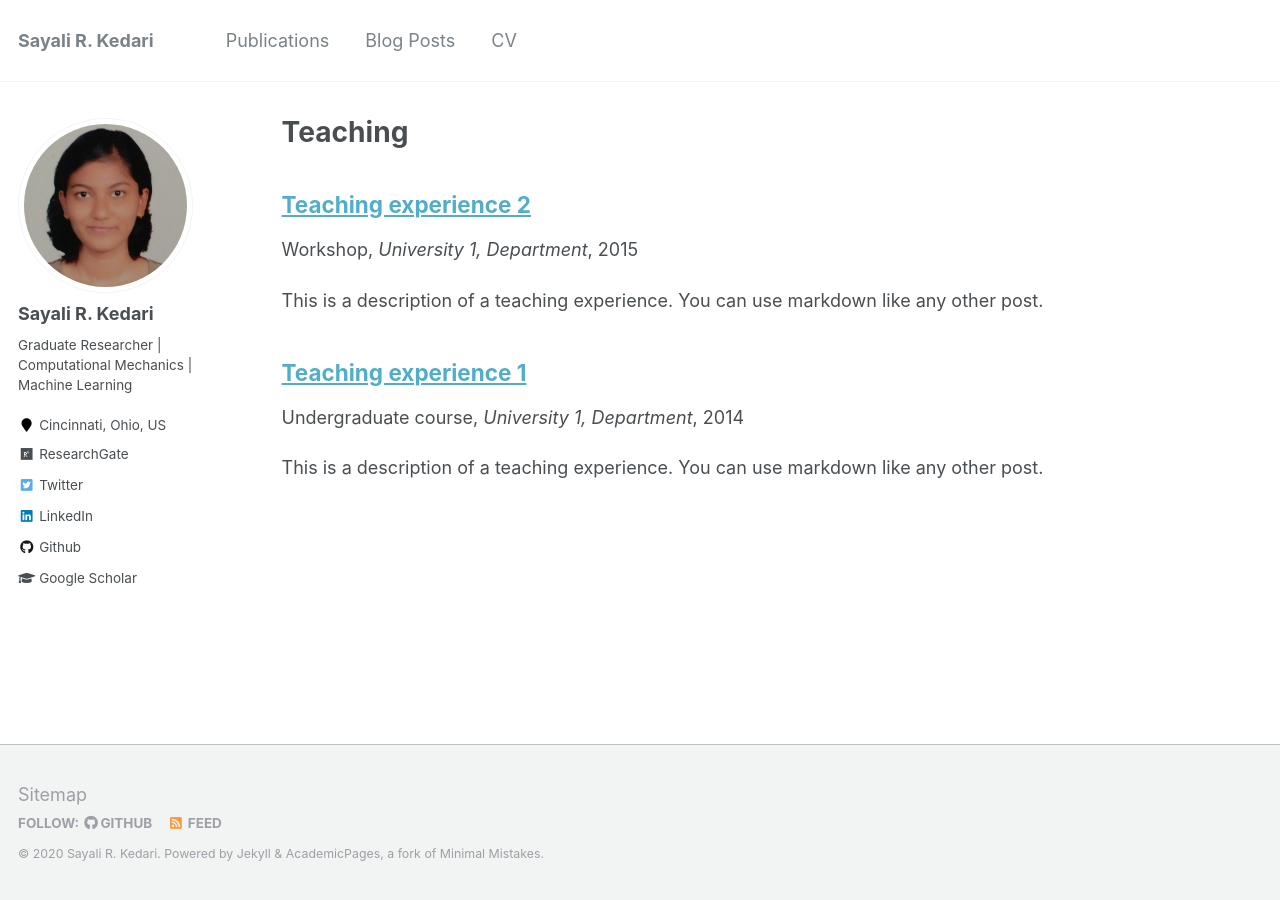
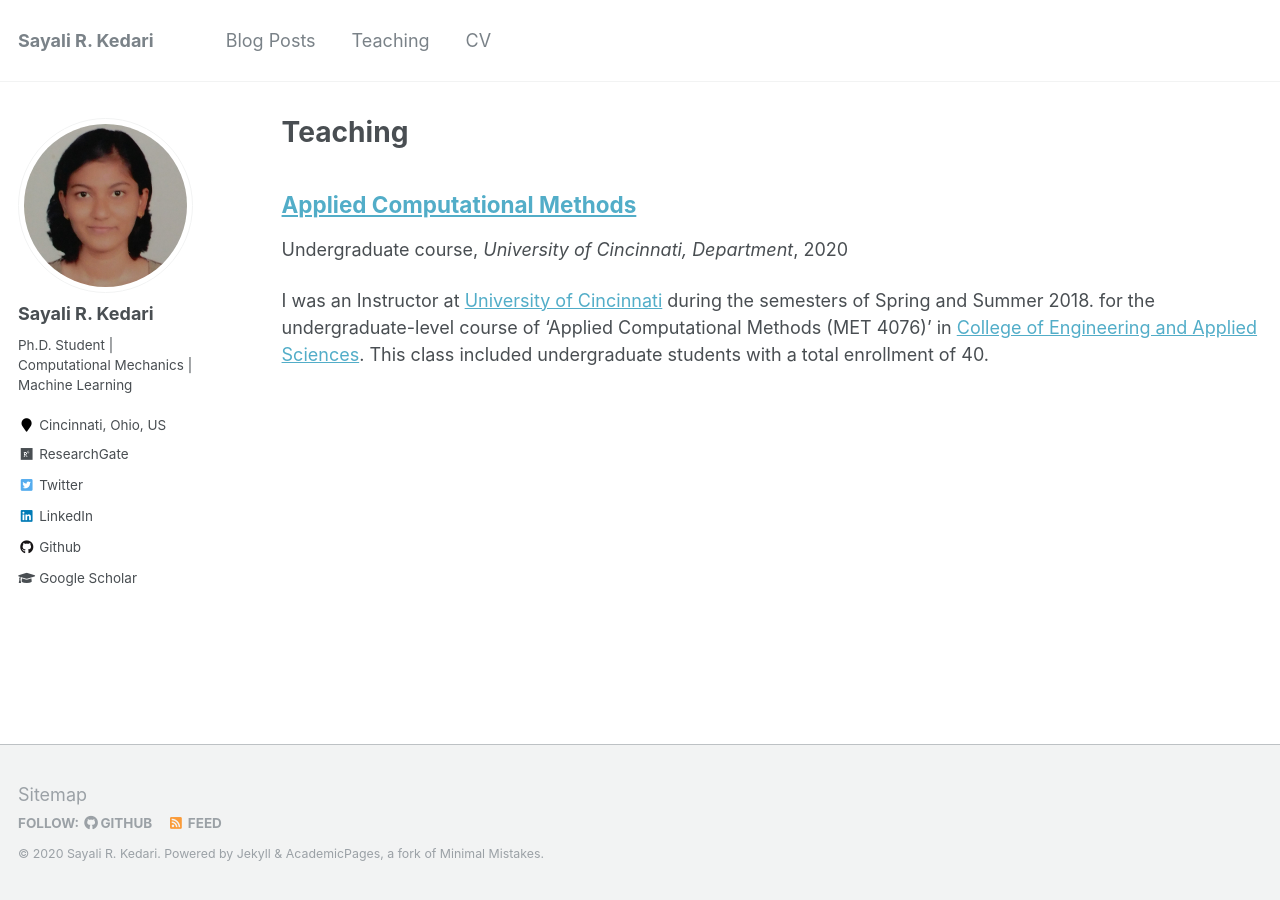
Before and after one commit to sayalirked/sayalirked.github.io, a Jekyll site: the page built from _pages/teaching.html, in a window 1280 px wide. Built offline with Jekyll 4.4.1, drawn with Linux system fonts in a browser that asks for light colours.

Commit message:
add 2018-springsummer-teach1.md

```diff
--- a/_config.yml
+++ b/_config.yml
@@ -82,7 +82,7 @@ analytics:
 author:
   name             : "Sayali R. Kedari"
   avatar           : "profile_sayali.jpg"
-  bio              : "Graduate Researcher | Computational Mechanics | Machine Learning"
+  bio              : "Ph.D. Student | Computational Mechanics | Machine Learning"
   location         : "Cincinnati, Ohio, US"
   employer         :
   pubmed           :
--- a/_pages/cv.md
+++ b/_pages/cv.md
@@ -29,7 +29,7 @@ Work experience
 
 * Jan 2018 -- Aug 2018: Instructor
   * [University of Cincinnati](https://www.uc.edu/)
-  * Instructed the graduate-level course of 'Applied Computational Methods' in [College of Engineering and Applied Sciences](https://ceas.uc.edu/).
+  * Instructed the undergraduate-level course of 'Applied Computational Methods' in [College of Engineering and Applied Sciences](https://ceas.uc.edu/).
 
 * Aug 2016 -- Apr 2018: Graduate Teaching Assistant
   * [University of Cincinnati](https://www.uc.edu/)
--- a/_teaching/2014-spring-teaching-1.md
+++ /dev/null
@@ -1,20 +0,0 @@
----
-title: "Teaching experience 1"
-collection: teaching
-type: "Undergraduate course"
-permalink: /teaching/2014-spring-teaching-1
-venue: "University 1, Department"
-date: 2014-01-01
-location: "City, Country"
----
-
-This is a description of a teaching experience. You can use markdown like any other post.
-
-Heading 1
-======
-
-Heading 2
-======
-
-Heading 3
-======
--- a/_teaching/2015-spring-teaching-2.md
+++ /dev/null
@@ -1,20 +0,0 @@
----
-title: "Teaching experience 2"
-collection: teaching
-type: "Workshop"
-permalink: /teaching/2015-spring-teaching-1
-venue: "University 1, Department"
-date: 2015-01-01
-location: "City, Country"
----
-
-This is a description of a teaching experience. You can use markdown like any other post.
-
-Heading 1
-======
-
-Heading 2
-======
-
-Heading 3
-======
--- /dev/null
+++ b/_teaching/2018-springsummer-teaching-1.md
@@ -0,0 +1,13 @@
+---
+title: "Applied Computational Methods"
+collection: teaching
+type: "Undergraduate course"
+permalink: /teaching/2018-springsummer-teaching-1
+venue: "University of Cincinnati, Department"
+date: 2020-06-10
+location: "Ohio, US"
+---
+
+I was an Instructor at [University of Cincinnati](https://www.uc.edu/) during the semesters of Spring and Summer 2018. for the undergraduate-level course of 'Applied Computational Methods (MET 4076)' in [College of Engineering and Applied Sciences](https://ceas.uc.edu/). This class included undergraduate students with a total enrollment of 40.
+
+I had designed the programming sessions for implementation of various numerical methods used in engineering problems. Students implemented the numerical methods in different programming languages including MATLAB. The repository [Numerical Methods](https://github.com/sayrjked/Numerical_Methods) contains the implementation in MATLAB.
```
Also changed, not shown: _data/navigation.yml (+9 -9 lines).
